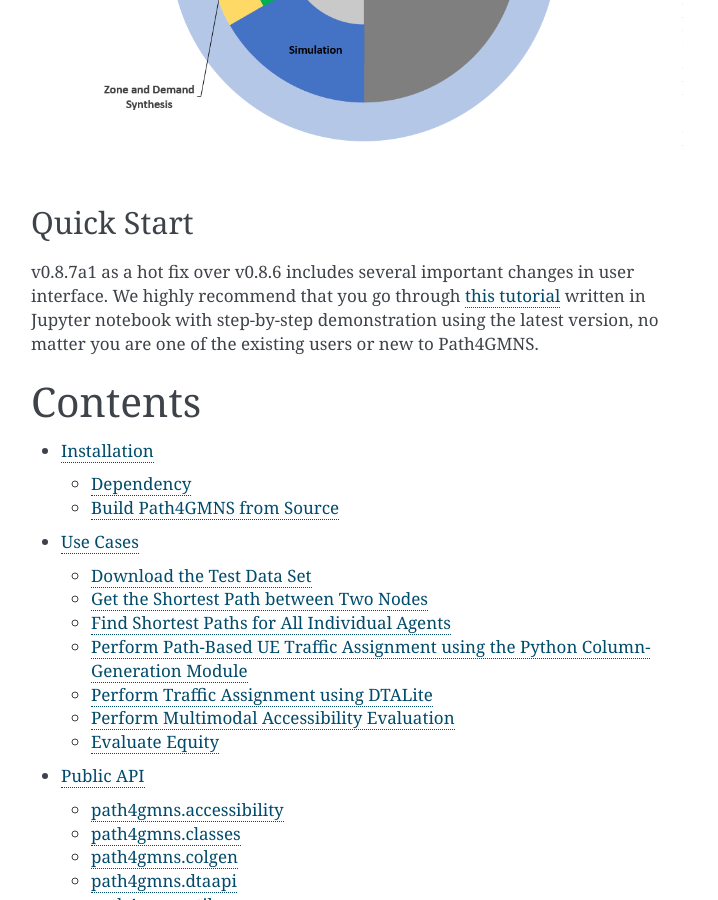
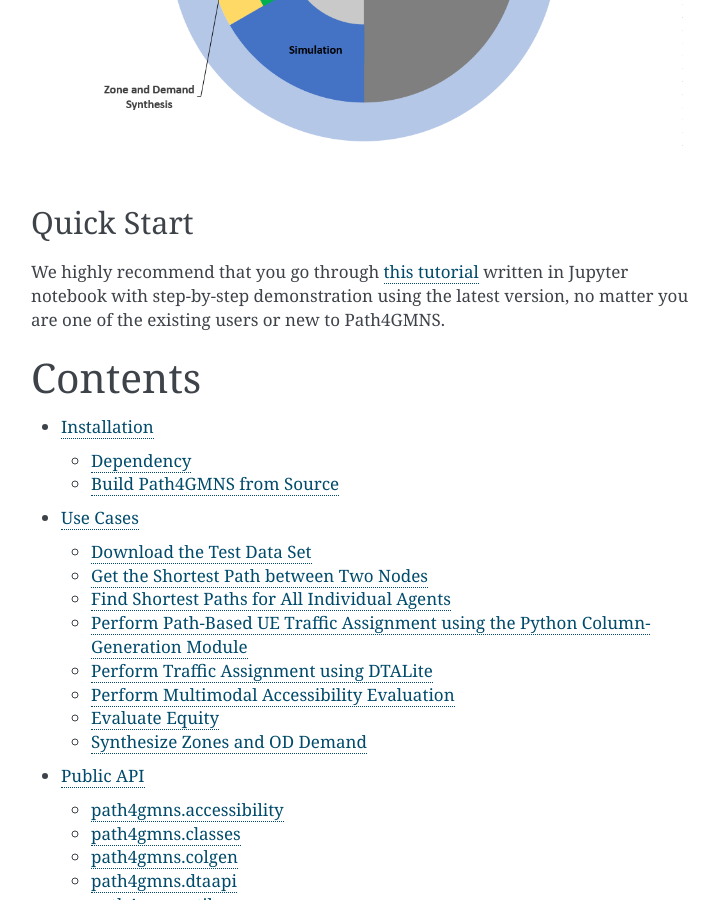
Before and after one commit to jdlph/Path4GMNS, a Sphinx documentation site: the page built from docs/source/index.rst, in a window 1280 px wide and 900 px high, scrolled down 925 px. Shown: the whole window, without its empty margins (389-1107 px from the left). Built offline with Sphinx 7.4.7, drawn with Linux system fonts in a browser that asks for light colours.

Commit message:
cometic changes in docs and docstrings of utils.py

```diff
--- a/docs/source/index.rst
+++ b/docs/source/index.rst
@@ -35,8 +35,7 @@
 Quick Start
 -----------
 
-v0.8.7a1 as a hot fix over v0.8.6 includes several important changes in user
-interface. We highly recommend that you go through
+We highly recommend that you go through
 `this tutorial <https://github.com/jdlph/Path4GMNS/tree/dev/tests/tutorial.ipynb>`_
 written in Jupyter notebook with step-by-step demonstration using the latest
 version, no matter you are one of the existing users or new to Path4GMNS.
```
Also changed, not shown: docs/source/usecases.md (+1 -1 lines), 1 other file.
